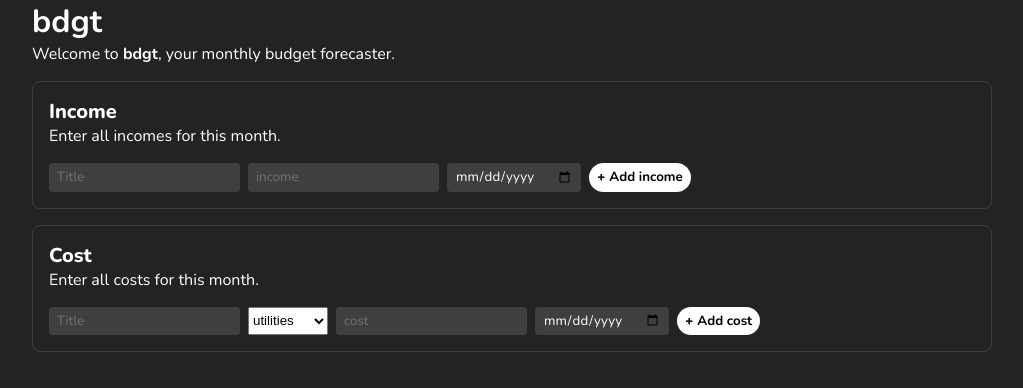
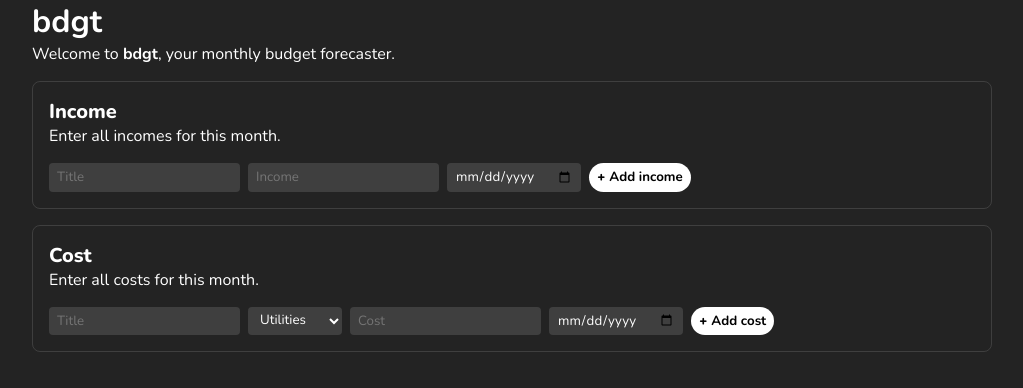
Before and after one commit to robertpauldev/projects, a React (Vite) app in the folder bdgt/: page / in a window 1280 px wide. Shown: the top 388 px of the page, without its empty margins (128-1151 px from the left). Built offline with nearby package versions, Linux system fonts and the light colour scheme.

Commit message:
fix: styling

```diff
--- a/bdgt/src/components/form/form.module.scss
+++ b/bdgt/src/components/form/form.module.scss
@@ -25,10 +25,15 @@
     border: unset;
   }
 
-  &__input {
+  &__input,
+  &__select {
     background-color: rgba(255,255,255,.125);
     color: #fff;
     border-radius: .25rem;
+  }
+
+  &__select {
+    text-transform: capitalize;
   }
 
   &__button {
@@ -51,12 +56,16 @@
   }
 
   &__input,
-  &__button {
+  &__button,
+  &__select {
     padding-left: .5rem;
     padding-right: .5rem;
     border: unset;
     line-height: 2;
+    font-family: "Nunito", sans-serif;
 
-    font-family: "Nunito", sans-serif;
+    &::placeholder {
+      text-transform: capitalize;
+    }
   }
 }
```
Also changed, not shown: bdgt/src/App.tsx (line endings or trailing spaces).
